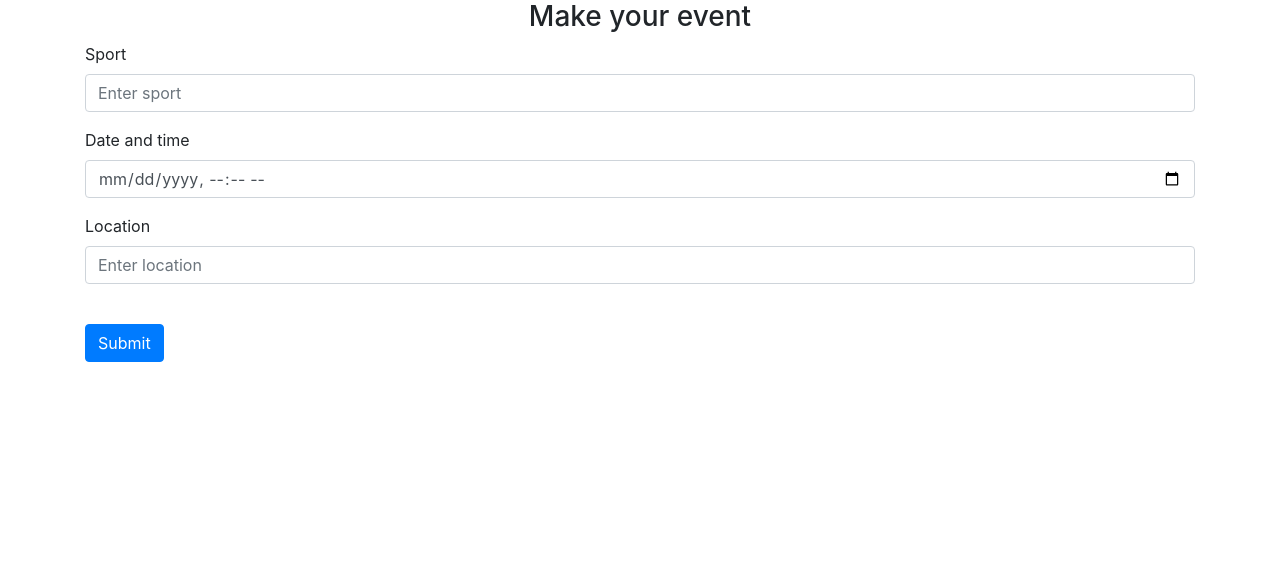
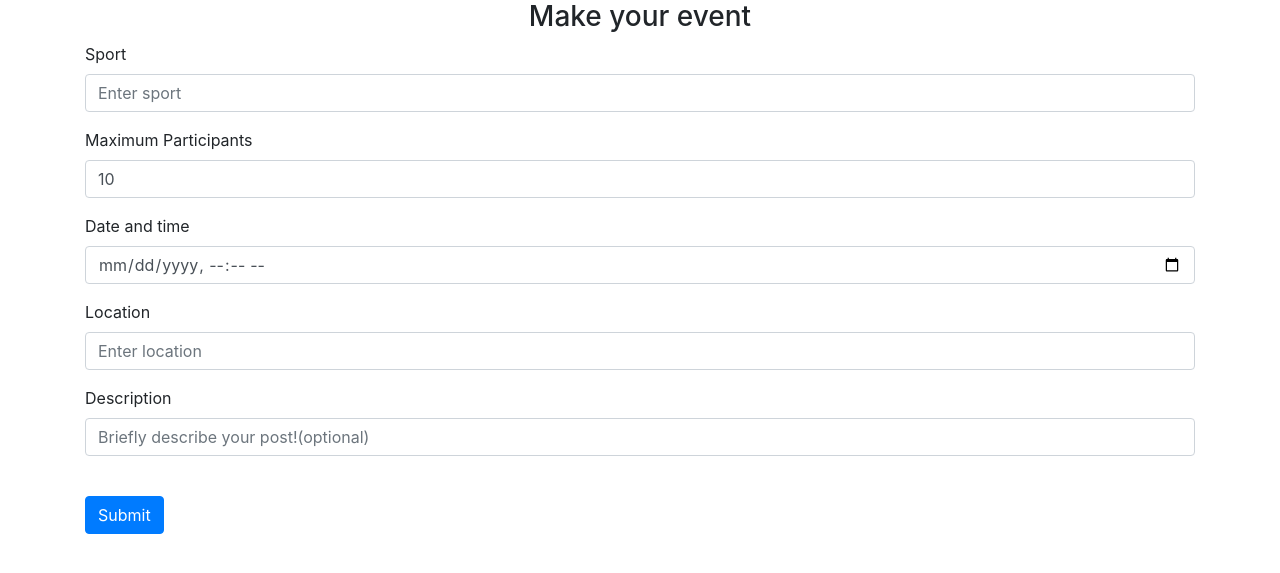
Before and after one commit to Wxl19980214/Upgrade, a Flask app: page /plan in a window 1280 px wide. Shown: the part 56-629 px from the top of the page. Run offline with Flask 2, Linux system fonts and the light colour scheme; the visitor is signed in with stand-in values (Sample User, id 1); some libraries are stand-ins or nearby versions.

Commit message:
Added view.py
Added max_participant and description.
Added button for edit and share posts.

```diff
--- a/website/models.py
+++ b/website/models.py
@@ -10,6 +10,8 @@ class Post(db.Model):
     location = db.Column(db.String(10000))
     creater_id = db.Column(db.Integer, db.ForeignKey('user.id'))
     participant_number = db.Column(db.Integer)
+    description = db.Column(db.String(10000))
+    max_participants = db.Column(db.Integer)
 
 class PostParticipant(db.Model):
     id = db.Column(db.Integer, primary_key=True)
--- a/website/templates/plan.html
+++ b/website/templates/plan.html
@@ -13,6 +13,18 @@
         placeholder="Enter sport"
       />
     </div>
+    <div class="form-group">
+      <label for="description">Maximum Participants</label>
+      <input
+        type="number"
+        class="form-control"
+        id="max_participants"
+        name="max_participants"
+        value="10"
+
+      />
+    </div>
+
     <div class="form-group">
       <label for="time">Date and time</label>
       <input
@@ -32,7 +44,21 @@
           name="location"
           placeholder="Enter location"
         />
-      </div>
+    </div>
+
+    <div class="form-group">
+      <label for="description">Description</label>
+      <input
+        type="text"
+        class="form-control"
+        id="description"
+        name="description"
+        placeholder="Briefly describe your post!(optional)"
+      />
+    </div>
+
+
+
     <br />
     <button type="submit" class="btn btn-primary">Submit</button>
   </form>
--- a/website/templates/sign_up.html
+++ b/website/templates/sign_up.html
@@ -14,7 +14,7 @@
       />
     </div>
     <div class="form-group">
-      <label for="firstName">First Name</label>
+      <label for="firstName">Username</label>
       <input
         type="text"
         class="form-control"
--- a/website/views.py
+++ b/website/views.py
@@ -7,14 +7,15 @@ from datetime import datetime
 from . import db
 import json
 
+views = Blueprint('views', __name__)
 
-views = Blueprint('views', __name__)
 
 @views.route('/home', methods=['GET'])
 def home():
     return render_template("home.html", user=current_user)
 
-@views.route('/view', methods=['GET','POST'])
+
+@views.route('/view', methods=['GET', 'POST'])
 @login_required
 def view():
     posts = Post.query.all()
@@ -29,17 +30,21 @@ def view():
                 flash('You already signed up for this event', category='error')
                 return render_template("view.html", user=current_user, all_post=posts)
 
-
-        new_pp = PostParticipant(post_id=post_id, participant_id=user_id)
-        db.session.add(new_pp)
-        db.session.commit()
-        flash('Sign up successful', category='success')
-        db.session.query(Post).filter(Post.id==post_id).update({Post.participant_number: Post.participant_number+1})
-        db.session.commit()
+        if Post.max_participants == Post.participant_number:
+            new_pp = PostParticipant(post_id=post_id, participant_id=user_id)
+            db.session.add(new_pp)
+            db.session.commit()
+            flash('Sign up successful', category='success')
+            db.session.query(Post).filter(Post.id == post_id).update(
+                {Post.participant_number: Post.participant_number + 1})
+            db.session.commit()
+        else:
+            flash("This event is full! Check back later!", category='error')
 
     return render_template("view.html", user=current_user, all_post=posts)
 
-@views.route('/plan', methods=['GET','POST'])
+
+@views.route('/plan', methods=['GET', 'POST'])
 @login_required
 def plan_event():
     if request.method == 'POST':
@@ -47,14 +52,16 @@ def plan_event():
         html_date = request.form.get('date')
         location = request.form.get('location')
         date = datetime.strptime(html_date, '%Y-%m-%dT%H:%M')
+        post_description = request.form.get('description')
+        max_participants = request.form.get('max_participants')
 
         now = datetime.now()
         if date <= now:
             flash('Event must be in the future!', category='error')
             return render_template("plan.html", user=current_user)
 
-
-        new_post = Post(sport=sport, date=date, location=location, creater_id=current_user.id, participant_number=1)
+        new_post = Post(sport=sport, date=date, location=location, creater_id=current_user.id, participant_number=1,
+                        description=post_description, max_participants=max_participants)
         db.session.add(new_post)
         db.session.commit()
 
@@ -65,5 +72,4 @@ def plan_event():
         db.session.commit()
         flash('Event Posted!', category='success')
 
-
     return render_template("plan.html", user=current_user)
```
Also changed, not shown: website/auth.py (+0 -10 lines), website/templates/view.html (+9 -0 lines), 1 other file.
